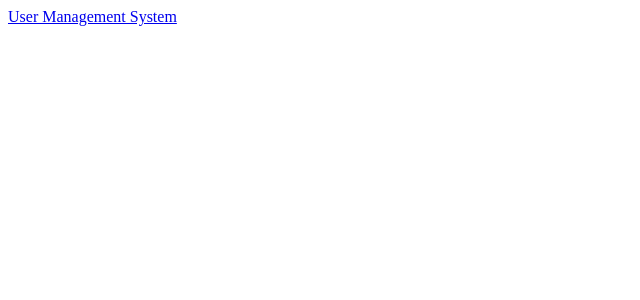
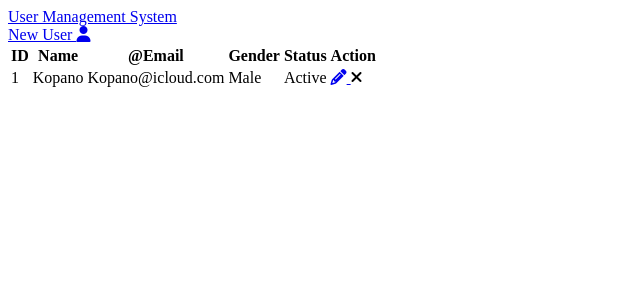
Before and after one commit to saoxygen/User-Management-System, a Node server app: template views/index.html in a window 1280 px wide. Shown: the top 300 px of the page, without its empty margins (0-640 px from the left). Run offline with Node 20, Linux system fonts and the light colour scheme; the template is opened without the code that fills it, so the values that code supplies are empty; some libraries are stand-ins or nearby versions.

Commit message:
Completed HTML structure in index.html

```diff
--- a/views/index.html
+++ b/views/index.html
@@ -4,6 +4,7 @@
     <meta charset="UTF-8">
     <meta name="viewport" content="width=device-width, initial-scale=1.0">
     <title>User Management System</title>
+    <link rel="stylesheet" href="https://cdnjs.cloudflare.com/ajax/libs/font-awesome/6.7.2/css/all.min.css" integrity="sha512-Evv84Mr4kqVGRNSgIGL/F/aIDqQb7xQ2vcrdIwxfjThSH8CSR7PBEakCr51Ck+w+/U6swU2Im1vVX0SVk9ABhg==" crossorigin="anonymous" referrerpolicy="no-referrer" />
 </head>
 <body>
     <!-- Header -->
@@ -17,5 +18,49 @@
         </nav>
      </header>
     <!-- /Header -->
+<!-- Main Site -->
+
+<main id="site-main">
+    <div class="container">
+        <div class="box-nav d-flex-justify-between">
+            <a href="/add-user" class="border-shadow">
+                <span class="text-gradient">New User <i class="fa-solid fa-user"></i> </span>
+            </a>
+        </div>
+        <form action="/" method="POST">
+            <table class="table">
+                <thead class="thead-dark">
+                    <tr>
+                        <th>ID</th>
+                        <th>Name</th>
+                        <th>@Email</th>
+                        <th>Gender</th>
+                        <th>Status</th>
+                        <th>Action</th>
+                    </tr>
+                </thead>
+                <tbody>
+                    <tr>
+                        <td>1</td>
+                        <td>Kopano</td>
+                        <td>Kopano@icloud.com</td>
+                        <td>Male</td>
+                        <td>Active</td>
+                        <td>
+                            <a href="#" class="btn border-shadow update">
+                                <span class="text-gradient"><i class="fas fa-pencil-alt"></i></span>
+                            </a>
+                            <a class="btn border-shadow update">
+                                <span class="text-gradient"><i class="fas fa-times"></i></span>
+                            </a>
+                        </td>
+                    </tr>
+                </tbody>
+            </table>
+        </form>
+    </div>
+</main>
+
+<!-- /Main Site -->
 </body>
 </html>
```
